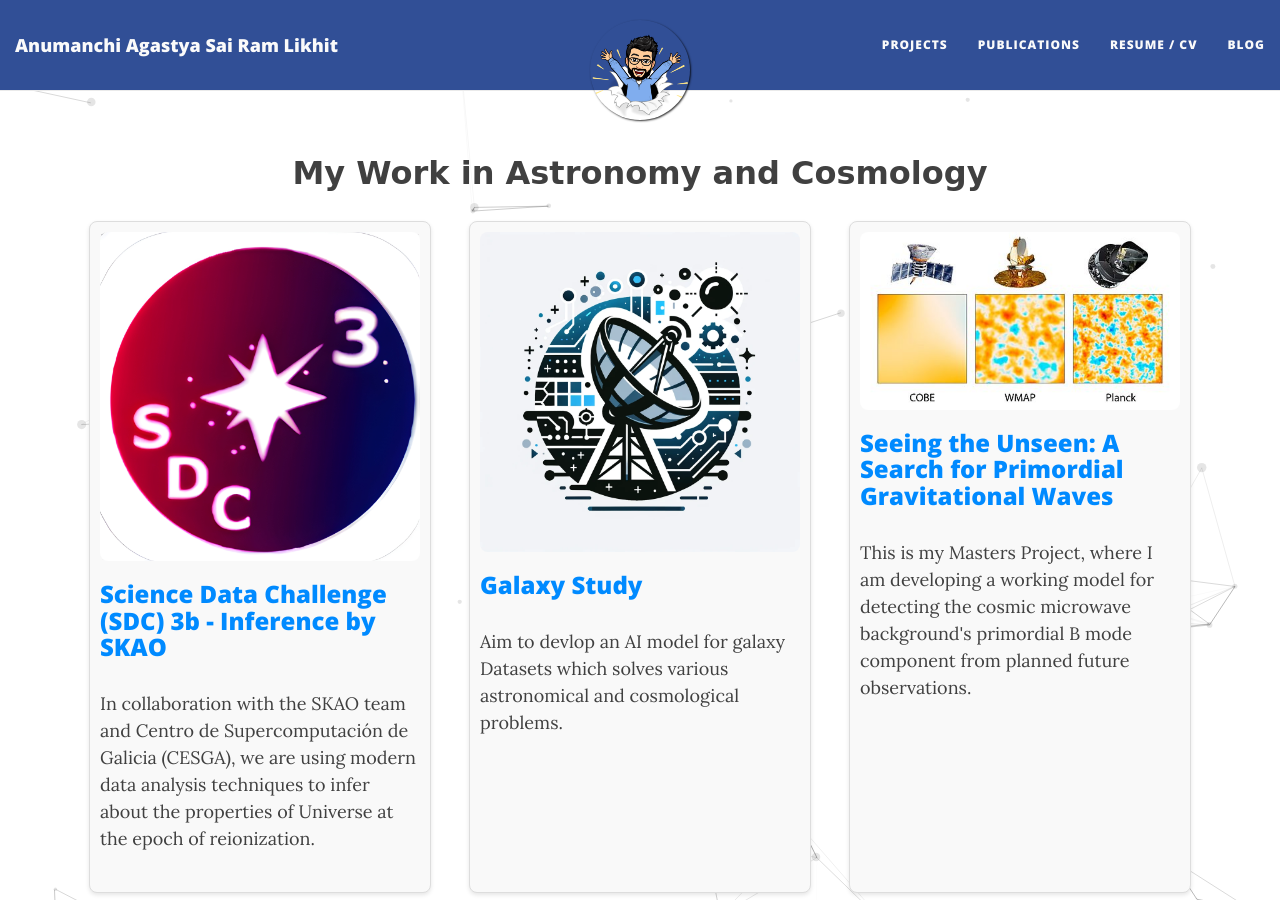
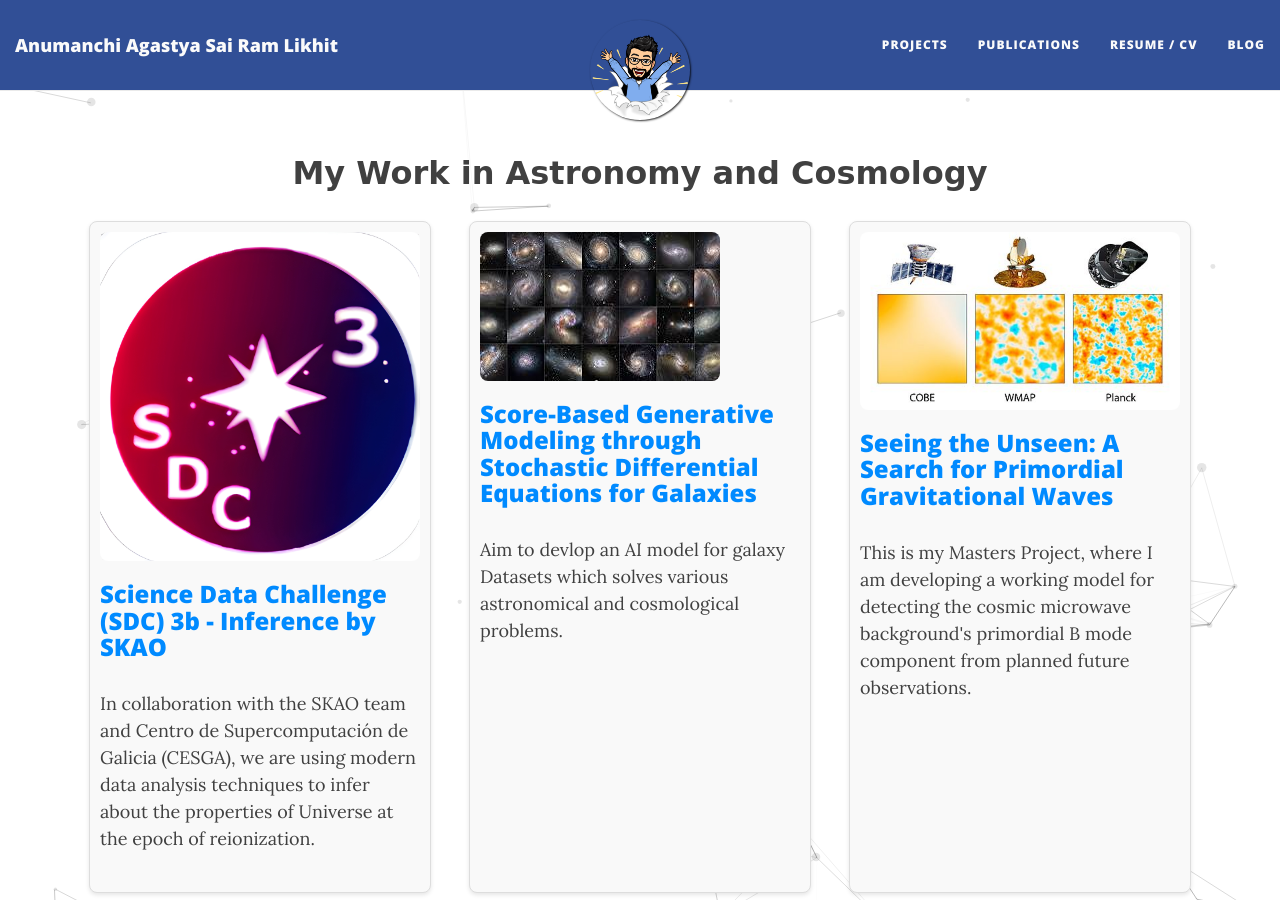
Before and after one commit to astropi-b/astropi-b.github.io, a Jekyll site: the page built from projects.md, in a window 1280 px wide and 900 px high. Built offline with Jekyll 4.4.1, drawn with Linux system fonts in a browser that asks for light colours; nearby versions of some CDN libraries.

Commit message:
Update projects.md

```diff
--- a/projects.md
+++ b/projects.md
@@ -60,8 +60,8 @@ permalink: /projects/
   </div>
 
    <div class="research-item">
-    <img class="research-image" src="/img/l1.png" alt="G.L.O.T">
-    <h3><a href="/research/galaxies/"> Galaxy Study </a></h3>
+    <img class="research-image" src="/img/galaxies.jpeg" alt="galaxies">
+    <h3><a href="/research/galaxies/"> Score-Based Generative Modeling through Stochastic Differential Equations for Galaxies </a></h3>
     <p> Aim to devlop an AI model for galaxy Datasets which solves various astronomical and cosmological problems.</p>
   </div>
 
```
